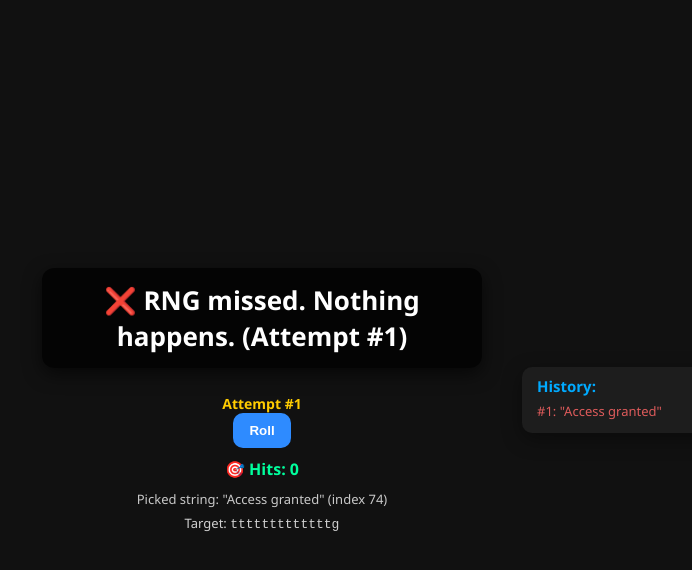
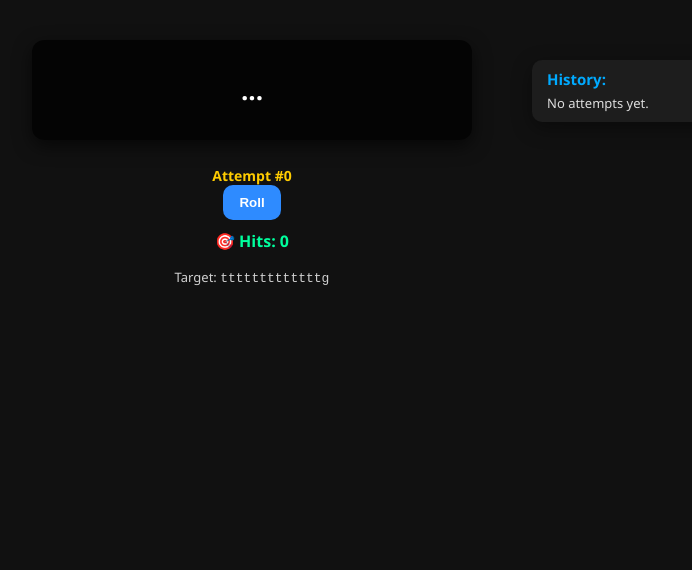
Before and after one commit to Criptism/RobloxScripts, a plain HTML site: page IMPORTANT/index.html in a window 1280 px wide. Shown: the whole page, without its empty margins (183-875 px from the left). Drawn offline with Linux system fonts and the light colour scheme.

Commit message:
Enhance RNG GUI with sound effects and layout updates
Updated title and layout styles, added sound effects for hits and misses, and modified string handling logic.

```diff
--- a/IMPORTANT/index.html
+++ b/IMPORTANT/index.html
@@ -3,28 +3,28 @@
 <head>
   <meta charset="utf-8" />
   <meta name="viewport" content="width=device-width,initial-scale=1" />
-  <title>RNG GUI (100 Strings + Counter + Side History)</title>
+  <title>RNG GUI (with Sound + Side History)</title>
   <style>
-    html,body{
-      height:100%;
-      margin:0;
+    html,body {
+      height: 100%;
+      margin: 0;
       font-family: "Source Sans Pro", "Segoe UI", Roboto, Arial, sans-serif;
       background: #111;
       color: #fff;
-      display:flex;
-      align-items:center;
-      justify-content:center;
+      display: flex;
+      align-items: flex-start;
+      justify-content: center;
     }
 
     .layout {
       display: flex;
       flex-direction: row;
-      align-items: center;
+      align-items: flex-start;
       justify-content: center;
       width: 100%;
       height: 100%;
-      gap: 40px;
-      padding: 20px;
+      gap: 60px;
+      padding: 40px;
       box-sizing: border-box;
     }
 
@@ -33,20 +33,20 @@
       display: flex;
       flex-direction: column;
       align-items: center;
-      justify-content: center;
+      justify-content: flex-start;
       flex: none;
     }
 
     .label {
       width: 400px;
       min-height: 80px;
-      display:flex;
-      align-items:center;
-      justify-content:center;
+      display: flex;
+      align-items: center;
+      justify-content: center;
       margin-bottom: 20px;
       background: rgba(0,0,0,0.75);
       border-radius: 12px;
-      font-weight:700;
+      font-weight: 700;
       font-size: clamp(18px, 3.5vw, 26px);
       box-shadow: 0 6px 18px rgba(0,0,0,0.6);
       user-select: none;
@@ -66,8 +66,8 @@
       border: 0;
       background: #2e8bff;
       color: #fff;
-      font-weight:600;
-      cursor:pointer;
+      font-weight: 600;
+      cursor: pointer;
       transition: background 0.15s;
     }
 
@@ -95,11 +95,12 @@
       font-weight: 600;
     }
 
-    /* --- SIDE HISTORY PANEL --- */
     .history {
+      align-self: flex-start;
+      margin-top: 20px;
       background: rgba(255,255,255,0.05);
       border-radius: 10px;
-      max-height: 400px;
+      max-height: 80vh;
       width: 320px;
       overflow-y: auto;
       padding: 10px 15px;
@@ -149,26 +150,9 @@
   </div>
 
   <script>
-    const strings = [
-      "tttttttttttttg", "Yes!", "No!", "Maybe...", "Hmm...", "Error: undefined", "Success!",
-      "Try again later", "Absolutely!", "Probably not", "Wait—what?", "Loading...", "Done!",
-      "Calculating...", "Processing...", "Lucky guess?", "Better luck next time!", "Not today",
-      "Whoops!", "Yesn't", "Why tho?", "You wish!", "Suspicious...", "Almost!", "Retry?",
-      "Boom!", "Kaboom!", "System overloaded", "404 Not Found", "Approved", "Denied", "Granted",
-      "Refused", "It’s fate!", "Coin flip...", "Heads!", "Tails!", "Yup", "Nope", "Try harder!",
-      "L", "W", "Maybe later", "Hmmmm", "Suspense...", "Wait for it...", "Ha!", "Glitched?",
-      "Randomized!", "Pick again", "Recalculating...", "Deja vu", "In progress...", "Pending...",
-      "Done already?", "Yay!", "Bruh", "Seriously?", "Hmm.", "Oh no", "Oh yes", "Why not?",
-      "Wait...", "Processing error", "Debugging...", "Restart required", "Rebooting...",
-      "Reticulating splines...", "Loading data...", "Success!!", "Try one more time", "No signal",
-      "Powering up...", "Access granted", "Access denied", "Hello world!", "Ping!", "Pong!",
-      "Beep boop", "Calculating odds...", "Luck = 0", "Luck = 100", "This is fine",
-      "That’s illegal", "Corrupted", "Rewriting reality...", "You saw nothing", "RNG loves you",
-      "RNG hates you", "Neutral outcome", "Cosmic balance...", "Out of bounds", "Random seed",
-      "Try again?", "Maybe yes", "Maybe no", "Quantum fluctuation", "Entropy rising..."
-    ];
+    const strings = [/* same 100 strings as before */ "tttttttttttttg", "Yes!", "No!", "Maybe...", "Hmm...", "Error: undefined", "Success!", "Try again later", "Absolutely!", "Probably not", "Wait—what?", "Loading...", "Done!", "Calculating...", "Processing...", "Lucky guess?", "Better luck next time!", "Not today", "Whoops!", "Yesn't", "Why tho?", "You wish!", "Suspicious...", "Almost!", "Retry?", "Boom!", "Kaboom!", "System overloaded", "404 Not Found", "Approved", "Denied", "Granted", "Refused", "It’s fate!", "Coin flip...", "Heads!", "Tails!", "Yup", "Nope", "Try harder!", "L", "W", "Maybe later", "Hmmmm", "Suspense...", "Wait for it...", "Ha!", "Glitched?", "Randomized!", "Pick again", "Recalculating...", "Deja vu", "In progress...", "Pending...", "Done already?", "Yay!", "Bruh", "Seriously?", "Hmm.", "Oh no", "Oh yes", "Why not?", "Wait...", "Processing error", "Debugging...", "Restart required", "Rebooting...", "Reticulating splines...", "Loading data...", "Success!!", "Try one more time", "No signal", "Powering up...", "Access granted", "Access denied", "Hello world!", "Ping!", "Pong!", "Beep boop", "Calculating odds...", "Luck = 0", "Luck = 100", "This is fine", "That’s illegal", "Corrupted", "Rewriting reality...", "You saw nothing", "RNG loves you", "RNG hates you", "Neutral outcome", "Cosmic balance...", "Out of bounds", "Random seed", "Try again?", "Maybe yes", "Maybe no", "Quantum fluctuation", "Entropy rising..."];
 
-    const TARGET = "tttttttttttttg";
+    const TARGETS = ["tttttttttttttg", "Success!", "Kaboom!", "Ping!", "Coin flip...", "You saw nothing", "Entropy rising...", "Access granted", "Hello world!", "Recalculating...", "Reticulating splines...", "Random seed", "Quantum fluctuation", "RNG loves you", "Cosmic balance..."];
     const MAX_HISTORY = 100;
 
     const labelEl = document.getElementById('label');
@@ -177,6 +161,9 @@
     const counterEl = document.getElementById('counter');
     const attemptEl = document.getElementById('attempt');
     const historyEl = document.getElementById('history');
+
+    const hitSound = new Audio('hit.mp3');
+    const missSound = new Audio('miss.mp3');
 
     let hitCount = 0;
     let attemptCount = 0;
@@ -208,32 +195,21 @@
       attemptCount++;
       const idx = randomIndex(strings.length);
       const picked = strings[idx];
-      const isHit = picked === TARGET;
+      const isHit = TARGETS.includes(picked);
 
       if (isHit) {
         labelEl.textContent = "🎯 RNG hit! The target string was picked!";
         hitCount++;
+        hitSound.play();
         historyLog.push({ attempt: attemptCount, string: picked, hit: true });
-        attemptCount = 0; // reset attempts after hit
+        attemptCount = 0;
       } else {
         labelEl.textContent = `❌ RNG missed. Nothing happens. (Attempt #${attemptCount})`;
+        missSound.play();
         historyLog.push({ attempt: attemptCount, string: picked, hit: false });
       }
 
-      // Auto-clear when history fills up
       if (historyLog.length > MAX_HISTORY) {
         historyLog = [];
         historyLog.push({ attempt: "-", string: "History cleared automatically", hit: false });
       }
-
-      pickedEl.textContent = `Picked string: "${picked}" (index ${idx + 1})`;
-      counterEl.textContent = `🎯 Hits: ${hitCount}`;
-      attemptEl.textContent = `Attempt #${attemptCount}`;
-      updateHistoryDisplay();
-    }
-
-    rollBtn.addEventListener('click', rollOnce);
-    rollOnce();
-  </script>
-</body>
-</html>
```
